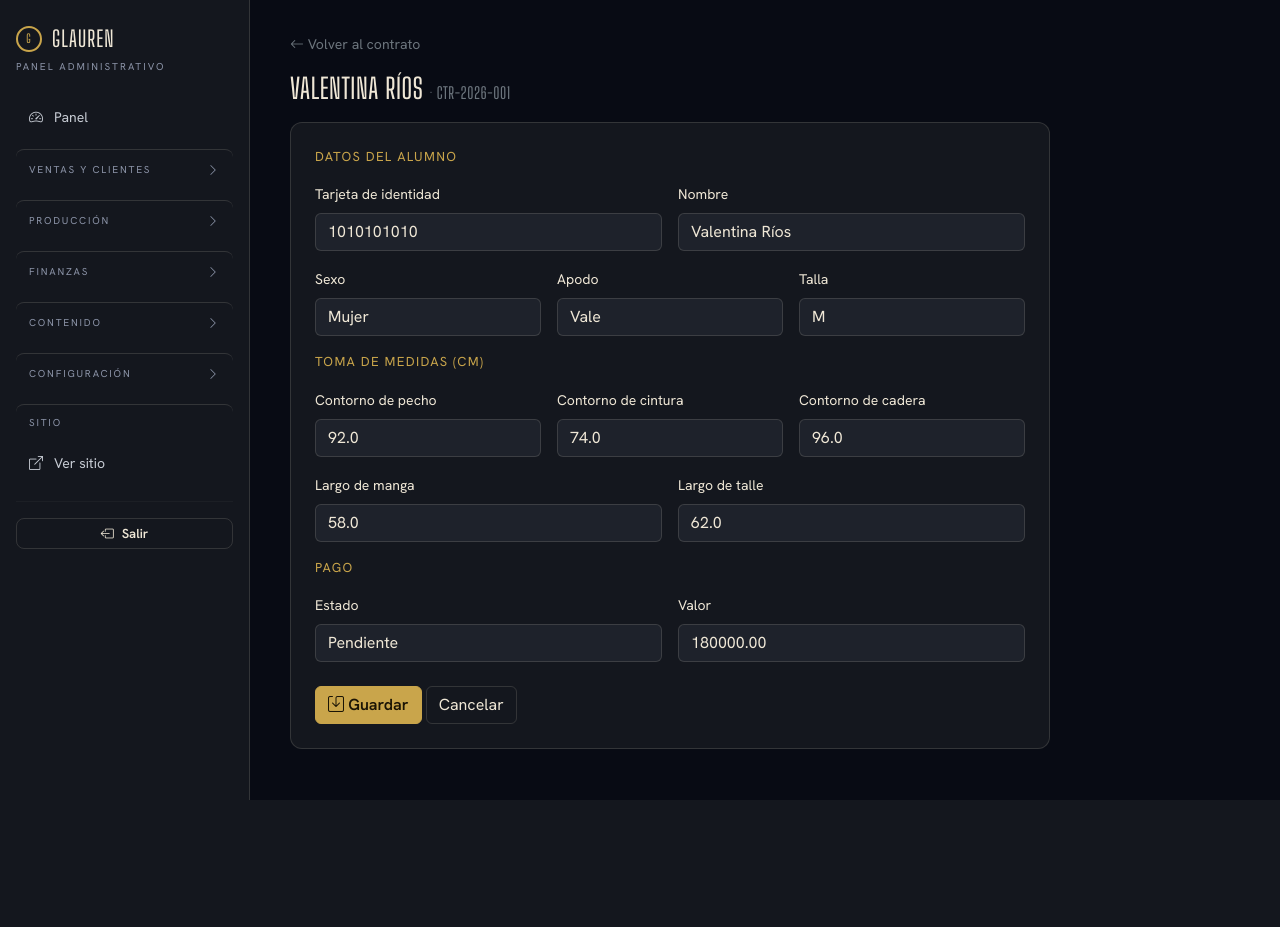
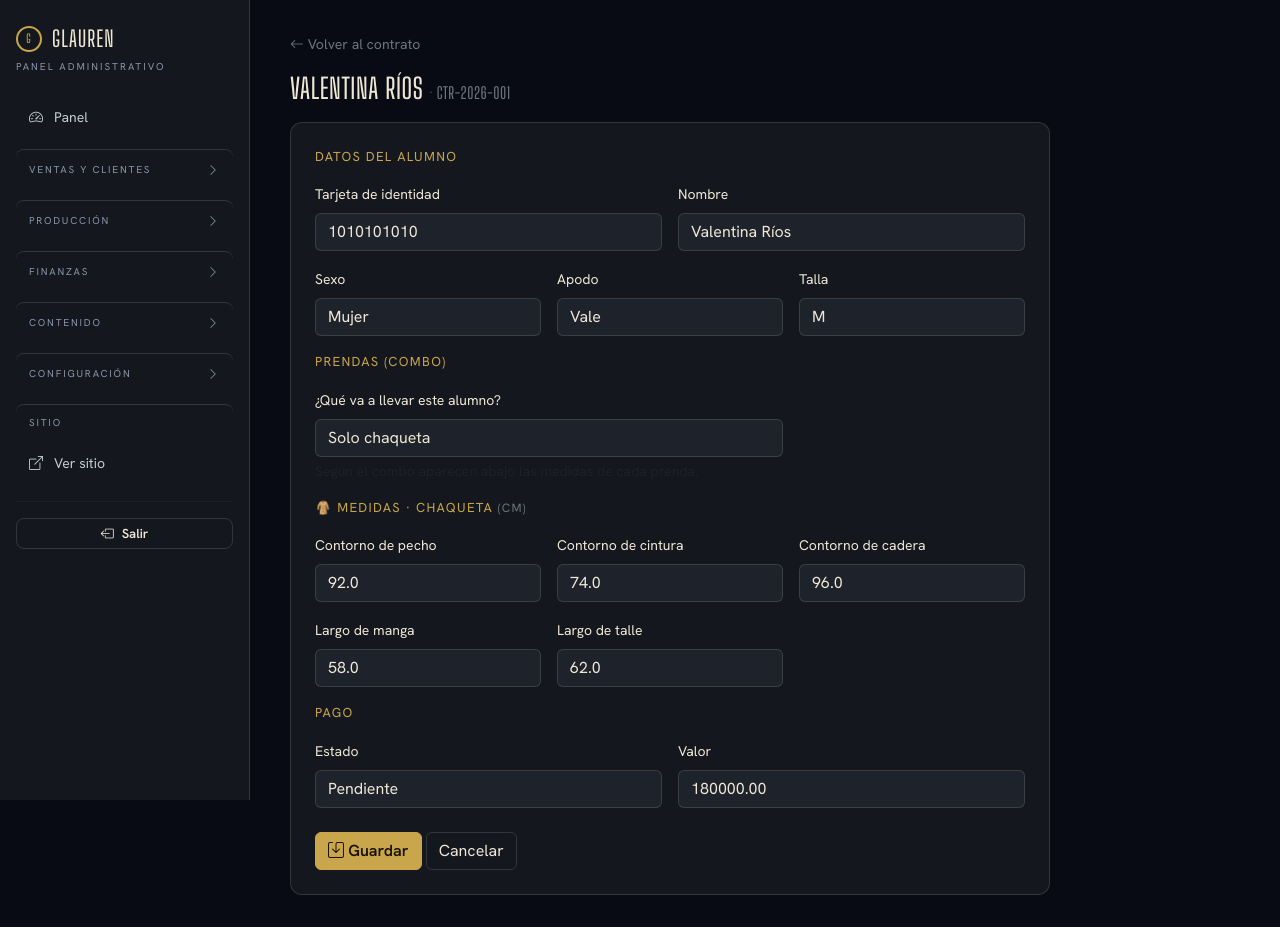
Before and after one commit to Gabo1123/glauren, a Laravel app: page /gtorres/contratos/1/alumnos/1 in a window 1280 px wide. Before the commit the page ends 800 px from the top, so only its background shows below. Run offline with Laravel 12, Linux system fonts and the light colour scheme; a user stored in the database is signed in; data comes from the database, SQL or seed files in the repository; tables that the repository leaves empty hold one stand-in row (values such as "Sample post").

Commit message:
Combo de prendas por alumno con medidas dinámicas
El asesor elige por alumno el combo (solo chaqueta, chaqueta+buzo,
chaqueta+buzo+polo, etc.). Según el combo aparecen las casillas de
medidas de cada prenda (chaqueta usa las columnas base; buzo y polo
guardan sus medidas en JSON). Combo también seleccionable en la hoja
tipo Excel. Nueva migración: combo + measurements en students.

Co-Authored-By: Claude Opus 4.8 <noreply@anthropic.com>

```diff
--- a/app/Modules/Chaquetas/Http/Controllers/Admin/StudentController.php
+++ b/app/Modules/Chaquetas/Http/Controllers/Admin/StudentController.php
@@ -158,6 +158,7 @@ class StudentController extends Controller
                 'gender'         => in_array(($d['gender'] ?? ''), ['hombre', 'mujer'], true) ? $d['gender'] : null,
                 'nickname'       => trim($d['nickname'] ?? '') ?: null,
                 'size'           => trim($d['size'] ?? '') ?: null,
+                'combo'          => array_key_exists(($d['combo'] ?? ''), Student::COMBOS) ? $d['combo'] : $s->combo,
                 'chest'          => $num($d['chest'] ?? null),
                 'waist'          => $num($d['waist'] ?? null),
                 'hip'            => $num($d['hip'] ?? null),
@@ -190,6 +191,7 @@ class StudentController extends Controller
                 'gender'         => in_array(($d['gender'] ?? ''), ['hombre', 'mujer'], true) ? $d['gender'] : null,
                 'nickname'       => trim($d['nickname'] ?? '') ?: null,
                 'size'           => trim($d['size'] ?? '') ?: null,
+                'combo'          => array_key_exists(($d['combo'] ?? ''), Student::COMBOS) ? $d['combo'] : 'chaqueta',
                 'chest'          => $num($d['chest'] ?? null),
                 'waist'          => $num($d['waist'] ?? null),
                 'hip'            => $num($d['hip'] ?? null),
@@ -250,12 +252,16 @@ class StudentController extends Controller
     {
         $unique = 'unique:students,document,'.($id ?? 'NULL').',id,contract_id,'.$contract->id;
 
-        return $request->validate([
+        $data = $request->validate([
             'document'      => 'required|string|max:40|'.$unique,
             'name'          => 'required|string|max:160',
             'gender'        => 'nullable|in:hombre,mujer',
             'nickname'      => 'nullable|string|max:60',
             'size'          => 'nullable|string|max:20',
+            'combo'         => 'nullable|in:'.implode(',', array_keys(Student::COMBOS)),
+            'measurements'      => 'nullable|array',
+            'measurements.*'    => 'nullable|array',
+            'measurements.*.*'  => 'nullable|numeric',
             'talle_length'  => 'nullable|numeric',
             'sleeve_length' => 'nullable|numeric',
             'chest'         => 'nullable|numeric',
@@ -264,5 +270,18 @@ class StudentController extends Controller
             'payment_status' => 'nullable|in:pendiente,pagado',
             'amount'        => 'nullable|numeric|min:0',
         ]);
+
+        // Limpia medidas vacías de las prendas extra (buzo/polo)
+        if (! empty($data['measurements'])) {
+            $data['measurements'] = collect($data['measurements'])
+                ->map(fn ($fields) => array_filter((array) $fields, fn ($v) => $v !== null && $v !== ''))
+                ->filter(fn ($fields) => ! empty($fields))
+                ->toArray();
+            if (empty($data['measurements'])) {
+                $data['measurements'] = null;
+            }
+        }
+
+        return $data;
     }
 }
--- a/app/Modules/Chaquetas/Models/Student.php
+++ b/app/Modules/Chaquetas/Models/Student.php
@@ -11,6 +11,70 @@ class Student extends Model
 {
     protected $hidden = ['pin'];
 
+    /** Prendas disponibles y las medidas (cm) que pide cada una. */
+    public const GARMENTS = [
+        'chaqueta' => [
+            'label'  => 'Chaqueta',
+            'icon'   => '🧥',
+            // La chaqueta usa las columnas base del alumno.
+            'fields' => [
+                'chest'         => 'Contorno de pecho',
+                'waist'         => 'Contorno de cintura',
+                'hip'           => 'Contorno de cadera',
+                'sleeve_length' => 'Largo de manga',
+                'talle_length'  => 'Largo de talle',
+            ],
+            'base' => true,
+        ],
+        'buzo' => [
+            'label'  => 'Buzo',
+            'icon'   => '👕',
+            'fields' => [
+                'chest'  => 'Contorno de pecho',
+                'waist'  => 'Contorno de cintura',
+                'length' => 'Largo total',
+                'sleeve' => 'Largo de manga',
+            ],
+        ],
+        'polo' => [
+            'label'  => 'Polo',
+            'icon'   => '🎽',
+            'fields' => [
+                'chest'  => 'Contorno de pecho',
+                'length' => 'Largo total',
+                'sleeve' => 'Largo de manga (corta)',
+            ],
+        ],
+    ];
+
+    /** Combos que el asesor puede escoger por alumno. */
+    public const COMBOS = [
+        'chaqueta'           => ['label' => 'Solo chaqueta',            'garments' => ['chaqueta']],
+        'buzo'               => ['label' => 'Solo buzo',                'garments' => ['buzo']],
+        'chaqueta_buzo'      => ['label' => 'Chaqueta + Buzo',          'garments' => ['chaqueta', 'buzo']],
+        'chaqueta_polo'      => ['label' => 'Chaqueta + Polo',          'garments' => ['chaqueta', 'polo']],
+        'chaqueta_buzo_polo' => ['label' => 'Chaqueta + Buzo + Polo',   'garments' => ['chaqueta', 'buzo', 'polo']],
+    ];
+
+    /** Lista de prendas del combo elegido (por defecto, chaqueta). */
+    public function garments(): array
+    {
+        $combo = $this->combo ?: 'chaqueta';
+
+        return self::COMBOS[$combo]['garments'] ?? ['chaqueta'];
+    }
+
+    public function comboLabel(): string
+    {
+        return self::COMBOS[$this->combo ?? '']['label'] ?? 'Solo chaqueta';
+    }
+
+    /** Medida de una prenda extra (buzo/polo) guardada en el JSON measurements. */
+    public function measure(string $garment, string $field): ?string
+    {
+        return data_get($this->measurements, "$garment.$field");
+    }
+
     public function posts(): HasMany
     {
         return $this->hasMany(StudentPost::class);
@@ -23,7 +87,7 @@ class Student extends Model
 
     protected $fillable = [
         'contract_id', 'document', 'phone', 'pin', 'photo', 'bio', 'notified_stage', 'notify_optin', 'name', 'gender', 'nickname',
-        'size', 'talle_length', 'sleeve_length', 'chest', 'waist', 'hip',
+        'size', 'combo', 'measurements', 'talle_length', 'sleeve_length', 'chest', 'waist', 'hip',
         'payment_status', 'amount', 'rapyd_checkout_id', 'paid_at',
         'payment_method', 'payment_proof', 'payment_declared_at',
     ];
@@ -37,6 +101,7 @@ class Student extends Model
             'waist'         => 'decimal:1',
             'hip'           => 'decimal:1',
             'amount'        => 'decimal:2',
+            'measurements'  => 'array',
             'paid_at'       => 'datetime',
             'payment_declared_at' => 'datetime',
         ];
--- a/resources/views/admin/contracts/student.blade.php
+++ b/resources/views/admin/contracts/student.blade.php
@@ -18,14 +18,42 @@
             <div class="col-md-4"><label class="form-label small">Talla</label><input type="text" name="size" class="form-control" value="{{ old('size', $student->size) }}"></div>
         </div>
 
-        <div class="g-card__title mt-3" style="color:var(--g-gold)">Toma de medidas (cm)</div>
-        <div class="row g-3 mb-2">
-            <div class="col-md-4"><label class="form-label small">Contorno de pecho</label><input type="number" step="0.1" name="chest" class="form-control" value="{{ old('chest', $student->chest) }}"></div>
-            <div class="col-md-4"><label class="form-label small">Contorno de cintura</label><input type="number" step="0.1" name="waist" class="form-control" value="{{ old('waist', $student->waist) }}"></div>
-            <div class="col-md-4"><label class="form-label small">Contorno de cadera</label><input type="number" step="0.1" name="hip" class="form-control" value="{{ old('hip', $student->hip) }}"></div>
-            <div class="col-md-6"><label class="form-label small">Largo de manga</label><input type="number" step="0.1" name="sleeve_length" class="form-control" value="{{ old('sleeve_length', $student->sleeve_length) }}"></div>
-            <div class="col-md-6"><label class="form-label small">Largo de talle</label><input type="number" step="0.1" name="talle_length" class="form-control" value="{{ old('talle_length', $student->talle_length) }}"></div>
+        {{-- Combo de prendas: al cambiarlo aparecen las medidas de cada prenda --}}
+        <div class="g-card__title mt-3" style="color:var(--g-gold)">Prendas (combo)</div>
+        <div class="row g-3 mb-1">
+            <div class="col-md-8">
+                <label class="form-label small">¿Qué va a llevar este alumno?</label>
+                <select name="combo" id="comboSel" class="form-select">
+                    @foreach(\App\Modules\Chaquetas\Models\Student::COMBOS as $key => $c)
+                        <option value="{{ $key }}" {{ ($student->combo ?: 'chaqueta') === $key ? 'selected' : '' }}>{{ $c['label'] }}</option>
+                    @endforeach
+                </select>
+                <div class="form-text">Según el combo aparecen abajo las medidas de cada prenda.</div>
+            </div>
         </div>
+
+        @php $garments = \App\Modules\Chaquetas\Models\Student::GARMENTS; @endphp
+        @foreach($garments as $gkey => $g)
+            @php $base = ! empty($g['base']); @endphp
+            <div class="garment-block" data-garment="{{ $gkey }}" style="display:none">
+                <div class="g-card__title mt-3" style="color:var(--g-gold)">{{ $g['icon'] }} Medidas · {{ $g['label'] }} <span class="text-secondary" style="font-size:12px;font-weight:400">(cm)</span></div>
+                <div class="row g-3 mb-2">
+                    @foreach($g['fields'] as $field => $label)
+                        @php
+                            if ($base) {
+                                $name = $field; $val = old($field, $student->$field);
+                            } else {
+                                $name = "measurements[$gkey][$field]"; $val = old("measurements.$gkey.$field", $student->measure($gkey, $field));
+                            }
+                        @endphp
+                        <div class="col-md-4">
+                            <label class="form-label small">{{ $label }}</label>
+                            <input type="number" step="0.1" name="{{ $name }}" class="form-control" value="{{ $val }}">
+                        </div>
+                    @endforeach
+                </div>
+            </div>
+        @endforeach
 
         <div class="g-card__title mt-3" style="color:var(--g-gold)">Pago</div>
         <div class="row g-3">
@@ -36,4 +64,20 @@
         <div class="mt-4"><button class="btn btn-primary"><i class="bi bi-save"></i> Guardar</button> <a href="{{ route('admin.contracts.show', $contract) }}" class="btn btn-outline-light">Cancelar</a></div>
     </form>
 </div>
+
+<script>
+(function(){
+    var combos = @json(collect(\App\Modules\Chaquetas\Models\Student::COMBOS)->map(fn($c) => $c['garments']));
+    var sel = document.getElementById('comboSel');
+    var blocks = document.querySelectorAll('.garment-block');
+    function refresh(){
+        var active = combos[sel.value] || ['chaqueta'];
+        blocks.forEach(function(b){
+            b.style.display = active.indexOf(b.getAttribute('data-garment')) !== -1 ? '' : 'none';
+        });
+    }
+    sel.addEventListener('change', refresh);
+    refresh();
+})();
+</script>
 @endsection
```
Also changed, not shown: resources/views/admin/contracts/measures.blade.php (+9 -1 lines), database/migrations/2026_08_26_000001_add_combo_to_students.php (added).
